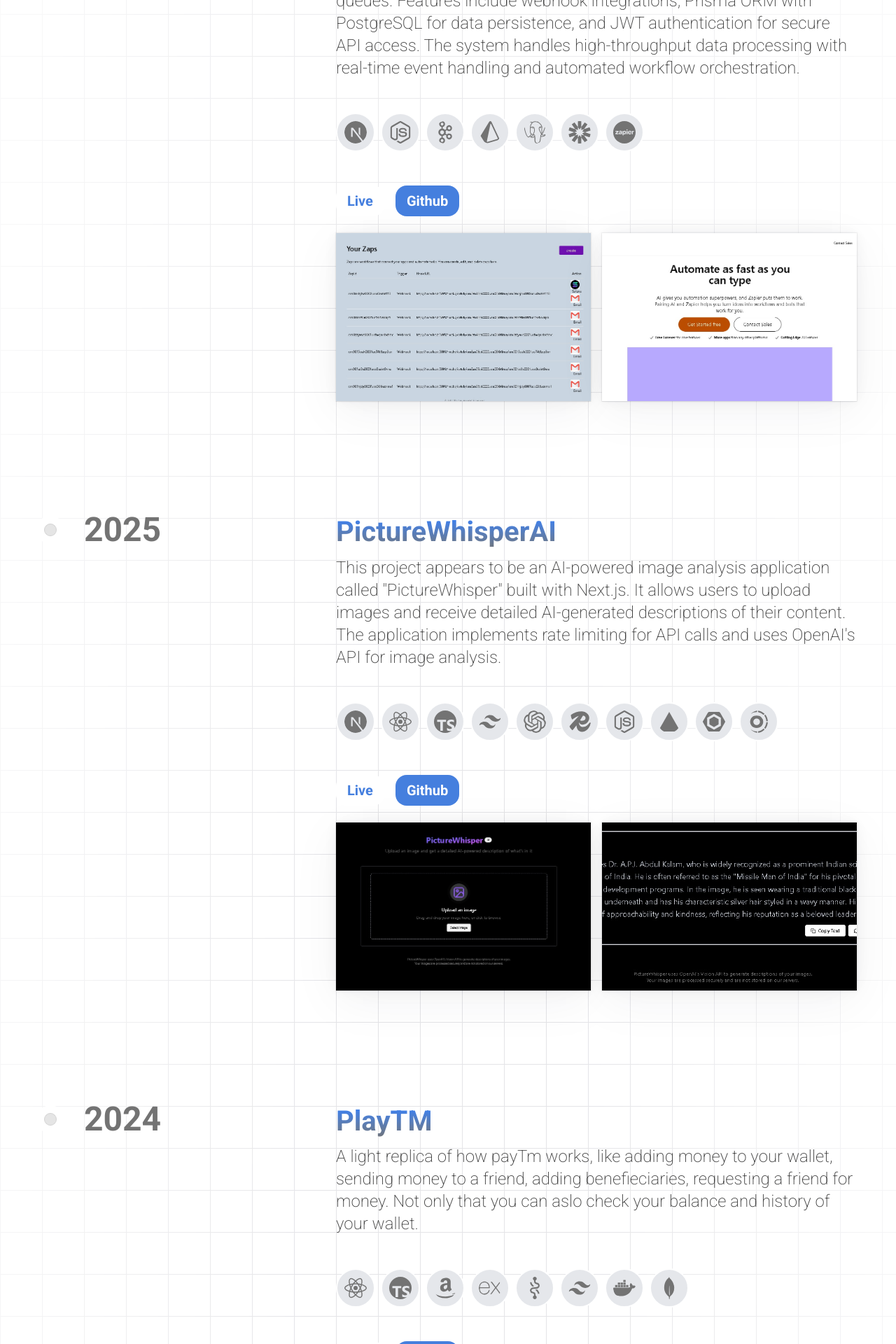
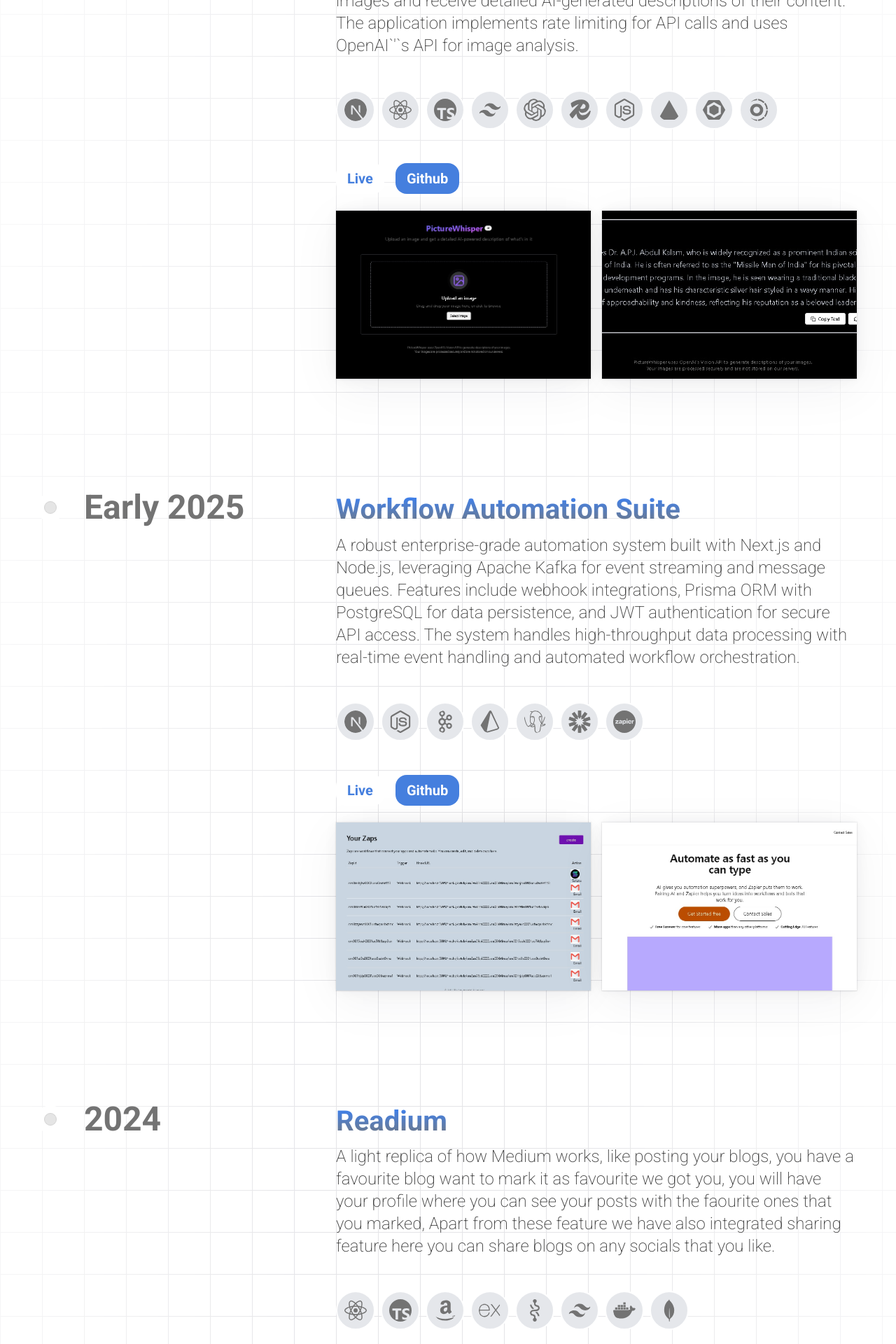
Before and after one commit to anynomous001/portfolio-2, a Next.js app: page / in a window 1280 px wide. Shown: the part 1540-3460 px from the top of the page at 70% size. Built offline with nearby package versions, Linux system fonts and the light colour scheme.

Commit message:
production ready

```diff
--- a/app/page.tsx
+++ b/app/page.tsx
@@ -1,14 +1,9 @@
-
 import About from "@/components/About";
 import Footer from "@/components/Footer";
 import HeroDiv from "@/components/HeroDiv";
 import Projects from "@/components/Projects";
-import TechStack from "@/components/TechStack";
 import { GridBackground } from "@/components/ui/GridBackground";
 import React from "react";
-
-
-
 
 export default function Home() {
   return (
@@ -16,7 +11,6 @@ export default function Home() {
       <HeroDiv />
       <Projects />
       <About />
-      <TechStack />
       <Footer />
     </GridBackground>
   );
--- a/components/Footer.tsx
+++ b/components/Footer.tsx
@@ -49,9 +49,12 @@ const Footer = () => {
                     {/* Tagline */}
                     <div className="text-center mt-4">
                         <p className="text-gray-400 italic">
-                            "Building the future, one line of code at a time."
+                            `&quot;`Building the future, one line of code at a time.`&quot;`
                         </p>
                         <div className="w-12 h-0.5 bg-gray-600 mx-auto mt-2"></div>
+                        <p className="text-sm text-gray-500 dark:text-gray-400">
+                            Built with &quot;made with love&quot; by &quot;Pritam&quot;
+                        </p>
                     </div>
                 </div>
             </div>
--- a/components/Projects.tsx
+++ b/components/Projects.tsx
@@ -1,76 +1,84 @@
 "use client";
 
-import { Project, projects } from "@/lib/data";
 import Image from "next/image";
 import Link from "next/link";
-import { useState } from "react";
-import { cn } from "@/lib/utils";
 import { Timeline } from "./ui/timeline";
-import { Button } from "./ui/button";
 import quizOne from '.././public/quizOne.jpeg'
 import quizTwo from '.././public/quizTwo.jpeg'
 import playTMOne from '.././public/playTMOne.jpeg'
 import readium from '.././public/readiumOne.jpg'
 import playTMTwo from '.././public/playTMTwo.png'
-import portfolioOne from '.././public/portfolioOne.jpeg'
-import portfolioTwo from '.././public/portfolioTwo.jpeg'
 import PictureWhisperAI1 from '@/public/PictureWhisperAI-1.jpeg'
-import PictureWhisperAI2 from '@/public/PictureWhisperAI-2.jpeg'
 import PictureWhisperAI3 from '@/public/PictureWhisperAI-3.jpeg'
 import zapier1 from '@/public/zapier1.jpeg'
 import zapier2 from '@/public/zapier2.jpeg'
-import zapier3 from '@/public/zapier3.jpeg'
-import { pictureWhisperLinks, playTMLinks, quizzicleLinks, workflowAutomationLinks } from '@/components/ui/project-logostack'
-
-import {
-    SiTypescript, SiNextdotjs, SiReact, SiPostgresql, SiMongodb, SiExpress,
-    SiAmazon, SiDocker, SiNginx, SiTailwindcss, SiRecoil, SiRedux,
-    SiReactrouter, SiOpenai, SiVercel, SiRedis, SiNodedotjs, SiEslint,
-    SiCss3, SiTurborepo, SiZapier, SiGooglesheets, SiSlack, SiGmail, SiApachekafka, SiPrisma, SiJsonwebtokens
-} from 'react-icons/si';
-import { motion } from "framer-motion";
-
+import { pictureWhisperLinks, playTMLinks, quizzicleLinks, readiumLinks, workflowAutomationLinks } from '@/components/ui/project-logostack'
 
 import React from "react";
 import { AnimatedTooltip } from "@/components/ui/animated-tooltip";
-const people = [
-    {
-        id: 1,
-        name: "John Doe",
-        designation: "Software Engineer",
-    },
-    {
-        id: 2,
-        name: "Robert Johnson",
-        designation: "Product Manager",
-    },
-    {
-        id: 3,
-        name: "Jane Smith",
-        designation: "Data Scientist",
-    },
-    {
-        id: 4,
-        name: "Emily Davis",
-        designation: "UX Designer",
-    },
-    {
-        id: 5,
-        name: "Tyler Durden",
-        designation: "Soap Developer",
-    },
-    {
-        id: 6,
-        name: "Dora",
-        designation: "The Explorer",
-    },
-];
+
 
 
 const Projects = () => {
     const data = [
+
         {
-            title: "Mid 2025",
+            title: "2025",
+            content: (
+                <div className="space-y-2">
+                    <div>
+                        <p className=" text-2xl sm:text-[2.5rem] bg-gradient-to-b from-blue-500 to-neutral-500 bg-clip-text font-bold">
+                            PictureWhisperAI
+                        </p>
+                    </div>
+
+                    <div>
+                        <p className=" relative font-extralight z-30 text-neutral-700 dark:text-neutral-300 text-xl md:text-2xl max-w-6xl">
+                            This project appears to be an AI-powered image analysis application called `&quot;`PictureWhisper`&quot;` built with Next.js. It allows users to upload images and receive detailed AI-generated descriptions of their content. The application implements rate limiting for API calls and uses OpenAI`&apos;`s API for image analysis.
+                        </p>
+                    </div>
+
+                    <AnimatedTooltip items={pictureWhisperLinks} />
+                    <div className="flex gap-4 pt-4 relative z-30">
+                        <button className="px-4 py-2 text-xl font-bold rounded-2xl text-[#457FDE]  bg-white transform hover:cursor-pointer  hover:scale-105 hover:bg-slate-200   transition-all duration-300">
+                            <Link href="https://playTM.vercel.app"
+                                target="_blank">
+                                Live
+                            </Link>
+                        </button>
+                        <button className="px-4 py-2 text-xl font-bold rounded-2xl bg-[#457FDE]  text-white transform hover:cursor-pointer hover:scale-105 hover:bg-[#457FDE]   transition-all duration-300">
+                            <Link
+                                href="https://github.com/yourusername/playTM"
+                                target="_blank"
+                            >
+                                Github
+                            </Link>
+                        </button>
+                    </div>
+
+                    <div className="grid grid-cols-2 gap-4 pt-4">
+                        <Image
+                            src={PictureWhisperAI3}
+                            alt="startup template"
+                            width={500}
+                            height={500}
+                            className="rounded-lg object-cover h-20 md:h-44 lg:h-60 w-full shadow-[0_0_24px_rgba(34,_42,_53,_0.06),_0_1px_1px_rgba(0,_0,_0,_0.05),_0_0_0_1px_rgba(34,_42,_53,_0.04),_0_0_4px_rgba(34,_42,_53,_0.08),_0_16px_68px_rgba(47,_48,_55,_0.05),_0_1px_0_rgba(255,_255,_255,_0.1)_inset]"
+                        />
+
+                        <Image
+                            src={PictureWhisperAI1}
+                            alt="startup template"
+                            width={500}
+                            height={500}
+                            className="rounded-lg object-cover h-20 md:h-44 lg:h-60 w-full shadow-[0_0_24px_rgba(34,_42,_53,_0.06),_0_1px_1px_rgba(0,_0,_0,_0.05),_0_0_0_1px_rgba(34,_42,_53,_0.04),_0_0_4px_rgba(34,_42,_53,_0.08),_0_16px_68px_rgba(47,_48,_55,_0.05),_0_1px_0_rgba(255,_255,_255,_0.1)_inset]"
+                        />
+
+                    </div>
+                </div>
+            ),
+        },
+        {
+            title: "Early 2025",
             content: (
                 <div className="space-y-2">
                     <div>
@@ -127,22 +135,25 @@ const Projects = () => {
             ),
         },
         {
-            title: "2025",
+            title: " 2024",
             content: (
                 <div className="space-y-2">
                     <div>
                         <p className=" text-2xl sm:text-[2.5rem] bg-gradient-to-b from-blue-500 to-neutral-500 bg-clip-text font-bold">
-                            PictureWhisperAI
+                            Readium
                         </p>
                     </div>
 
                     <div>
                         <p className=" relative font-extralight z-30 text-neutral-700 dark:text-neutral-300 text-xl md:text-2xl max-w-6xl">
-                            This project appears to be an AI-powered image analysis application called "PictureWhisper" built with Next.js. It allows users to upload images and receive detailed AI-generated descriptions of their content. The application implements rate limiting for API calls and uses OpenAI's API for image analysis.
+                            A light replica of how Medium works, like posting your blogs, you have a favourite blog want to mark it as favourite we got you,
+                            you will have your profile where you can see your posts with the faourite ones that you marked,
+                            Apart from these feature we have also integrated sharing feature here you can share blogs on any socials that you like.
                         </p>
                     </div>
 
-                    <AnimatedTooltip items={pictureWhisperLinks} />
+                    <AnimatedTooltip items={readiumLinks} />
+
                     <div className="flex gap-4 pt-4 relative z-30">
                         <button className="px-4 py-2 text-xl font-bold rounded-2xl text-[#457FDE]  bg-white transform hover:cursor-pointer  hover:scale-105 hover:bg-slate-200   transition-all duration-300">
                             <Link href="https://playTM.vercel.app"
@@ -162,15 +173,14 @@ const Projects = () => {
 
                     <div className="grid grid-cols-2 gap-4 pt-4">
                         <Image
-                            src={PictureWhisperAI3}
+                            src={readium}
                             alt="startup template"
                             width={500}
                             height={500}
                             className="rounded-lg object-cover h-20 md:h-44 lg:h-60 w-full shadow-[0_0_24px_rgba(34,_42,_53,_0.06),_0_1px_1px_rgba(0,_0,_0,_0.05),_0_0_0_1px_rgba(34,_42,_53,_0.04),_0_0_4px_rgba(34,_42,_53,_0.08),_0_16px_68px_rgba(47,_48,_55,_0.05),_0_1px_0_rgba(255,_255,_255,_0.1)_inset]"
                         />
-
                         <Image
-                            src={PictureWhisperAI1}
+                            src={readium}
                             alt="startup template"
                             width={500}
                             height={500}
@@ -182,7 +192,7 @@ const Projects = () => {
             ),
         },
         {
-            title: "2024",
+            title: "Mid 2024",
             content: (
                 <div className="space-y-2">
                     <div>
--- a/components/ui/project-logostack.tsx
+++ b/components/ui/project-logostack.tsx
@@ -2,9 +2,9 @@
 import React from 'react'
 import {
     SiTypescript, SiNextdotjs, SiReact, SiPostgresql, SiMongodb, SiExpress,
-    SiAmazon, SiDocker, SiNginx, SiTailwindcss, SiRecoil, SiRedux,
+    SiAmazon, SiDocker, SiTailwindcss, SiRecoil,
     SiReactrouter, SiOpenai, SiVercel, SiRedis, SiNodedotjs, SiEslint,
-    SiCss3, SiTurborepo, SiZapier, SiGooglesheets, SiSlack, SiGmail, SiApachekafka, SiPrisma, SiJsonwebtokens
+    SiCss3, SiTurborepo, SiZapier, SiApachekafka, SiPrisma, SiJsonwebtokens
 } from 'react-icons/si';
 
 
@@ -246,3 +246,70 @@ export const quizzicleLinks = [
         href: "#",
     },
 ];
+
+export const readiumLinks = [
+    {
+        id: 1,
+        name: "React",
+        icon: (
+            <SiReact className="relative !m-0 h-8 w-8 rounded-full object-cover object-top !p-0 transition duration-500 group-hover:z-30 group-hover:scale-105" />
+        ),
+        href: "#",
+    },
+    {
+        id: 2,
+        name: "TypeScript",
+        icon: (
+            <SiTypescript className="relative !m-0 h-8 w-8 rounded-full object-cover object-top !p-0 transition duration-500 group-hover:z-30 group-hover:scale-105" />
+        ),
+        href: "#",
+    },
+    {
+        id: 3,
+        name: "AWS",
+        icon: (
+            <SiAmazon className="relative !m-0 h-8 w-8 rounded-full object-cover object-top !p-0 transition duration-500 group-hover:z-30 group-hover:scale-105" />
+        ),
+        href: "#",
+    },
+    {
+        id: 4,
+        name: "Express",
+        icon: (
+            <SiExpress className="relative !m-0 h-8 w-8 rounded-full object-cover object-top !p-0 transition duration-500 group-hover:z-30 group-hover:scale-105" />
+        ),
+        href: "#",
+    },
+    {
+        id: 5,
+        name: "Recoil",
+        icon: (
+            <SiRecoil className="relative !m-0 h-8 w-8 rounded-full object-cover object-top !p-0 transition duration-500 group-hover:z-30 group-hover:scale-105" />
+        ),
+        href: "#",
+    },
+    {
+        id: 6,
+        name: "Tailwind",
+        icon: (
+            <SiTailwindcss className="relative !m-0 h-8 w-8 rounded-full object-cover object-top !p-0 transition duration-500 group-hover:z-30 group-hover:scale-105" />
+        ),
+        href: "#",
+    },
+    {
+        id: 7,
+        name: "Docker",
+        icon: (
+            <SiDocker className="relative !m-0 h-8 w-8 rounded-full object-cover object-top !p-0 transition duration-500 group-hover:z-30 group-hover:scale-105" />
+        ),
+        href: "#",
+    },
+    {
+        id: 8,
+        name: "MongoDB",
+        icon: (
+            <SiMongodb className="relative !m-0 h-8 w-8 rounded-full object-cover object-top !p-0 transition duration-500 group-hover:z-30 group-hover:scale-105" />
+        ),
+        href: "#",
+    },
+];
```
Also changed, not shown: components/About.tsx (+11 -7 lines), components/HeroDiv.tsx (+1 -6 lines), components/ui/floating-dock.tsx (+6 -6 lines), components/ui/focus-cards.tsx (+6 -6 lines), components/ui/timeline.tsx (+1 -7 lines), lib/data.ts (+9 -13 lines), 1 other file (tests, documents, lock files or other folders).
